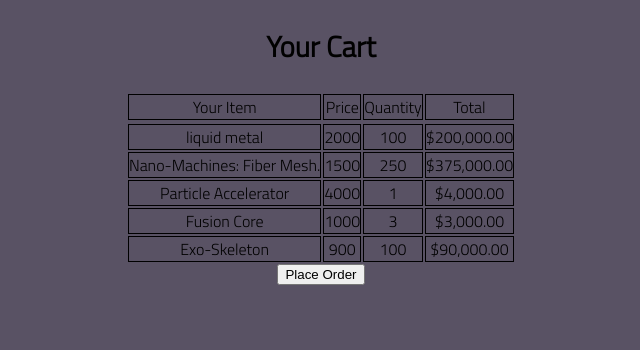
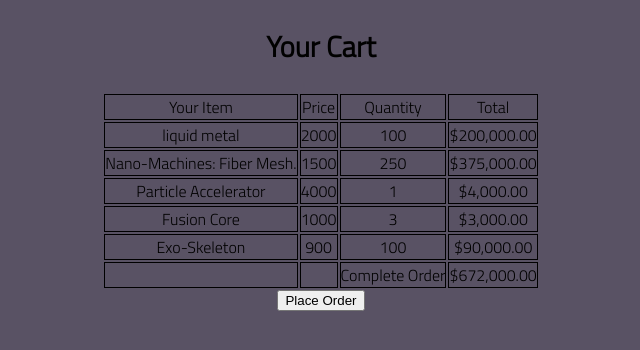
Before and after one commit to ProsperieEli/lab-06-e-commerce-site, a plain HTML site: page cart/index.html in a window 1280 px wide. Shown: the whole page, without its empty margins (319-959 px from the left). Drawn offline with Linux system fonts and the light colour scheme.

Commit message:
Complete project

```diff
--- a/cart/cart.js
+++ b/cart/cart.js
@@ -1,7 +1,6 @@
 import { cart } from "./data-cart.js";
 import { scienceReality } from "../science.js";
 import { renderTableRow } from "../utils.js";
-import { calcItemTotal } from "../utils.js";
 import { entireOrderTotal } from "../utils.js";
 
 // export function cartList(items) {
@@ -22,7 +21,11 @@ for (let tech of cart) {
 
 const total = entireOrderTotal(scienceReality, cart);
 
-calcItemTotal.textContent = total;
-//     myTr.append(myItem, myPrice, myQuantity, myTotal, myButton);
-//     return myTr;
-// }
+
+//Include injection space here--
+
+const td = document.querySelector('#final');
+//Arguments of entireOrderTotal are the real passing arguments
+
+td.textContent = total;
+// calcItemTotal.textContent = total;
--- a/cart/index.html
+++ b/cart/index.html
@@ -22,16 +22,19 @@
               <th class="cQuantity">Quantity</th>
               <th class="cTotal">Total </th>
 
+
+
+
             </tr>
-            <tr>
-              <!-- <td>Liquid Metal</td>
-              <td>$2000</td>
-              <td>2</td>
-              <td>$4000</td>
-            </tr> -->
             <tbody>
 
             </tbody>
+           <tfoot>
+              <td></td>
+              <td></td>
+              <td>Complete Order</td>
+              <td id="final"></td>
+            </tfoot>
           </table>
           <button class="cButton"> Place Order</button>
 
--- a/utils.js
+++ b/utils.js
@@ -1,6 +1,13 @@
 import { scienceReality } from "./science.js";
 
 
+// export function calcItemTotal(yourCart.quantity, tec.price);
+
+// totalEl.textContent = total.toLocaleString('en-US', { style: 'currency', currency: 'USD' });
+
+// tr.append(itemsEl, priceEl, quantityEl, totalEl);
+
+// return tr;
 
 export function calcItemTotal(quantity, price) {
     const getTotal = price * quantity;
@@ -25,11 +32,13 @@ export function renderTableRow(yourCart) {
     const quantityEl = document.createElement('th');
     const totalEl = document.createElement('th');
 
+
     tr.classList.add('cHead');
     itemsEl.classList.add('cItem');
     priceEl.classList.add('cPrice');
     quantityEl.classList.add('cQuantity');
     totalEl.classList.add('cTotal');
+
 
 
 
@@ -44,19 +53,20 @@ export function renderTableRow(yourCart) {
     const total = calcItemTotal(yourCart.quantity, tec.price);
 
     totalEl.textContent = total.toLocaleString('en-US', { style: 'currency', currency: 'USD' });
+
     tr.append(itemsEl, priceEl, quantityEl, totalEl);
 
     return tr;
 
 }
 
-
+//Arguments of entireOrderTotal are simply placeholders.
 export function entireOrderTotal(allProducts, cart){
     let accumulator = 0;
 
     for (let tec of cart) {
         const item = findById(allProducts, tec.id);
-        const total = item.price * item.quantity;
+        const total = item.price * tec.quantity;
 
         accumulator = accumulator + total;
     }
```
